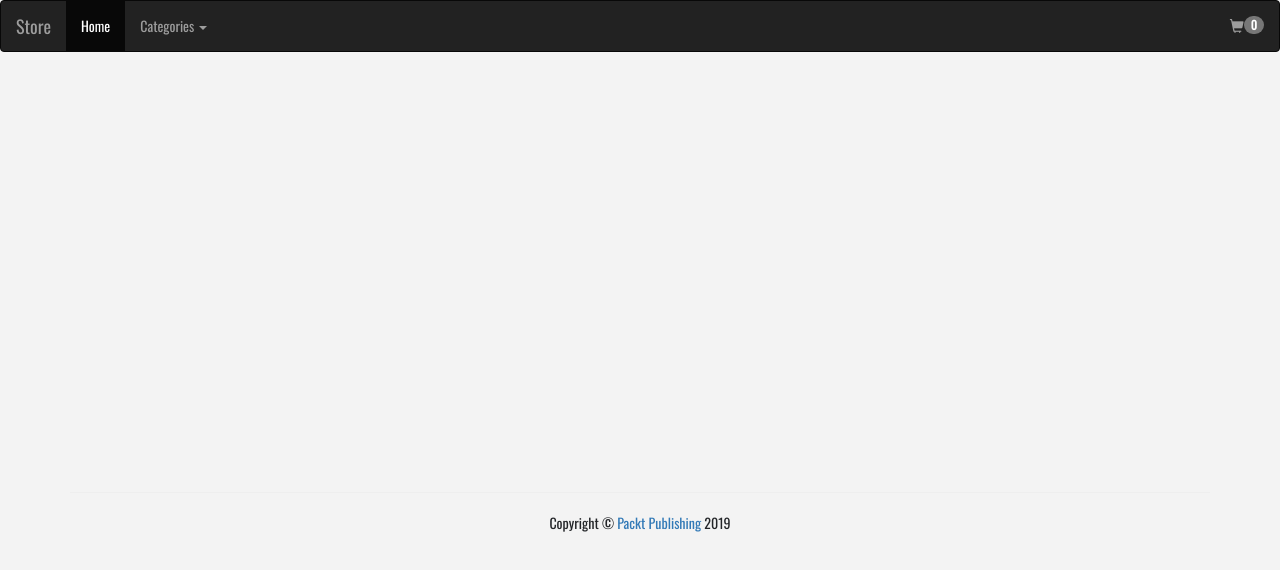
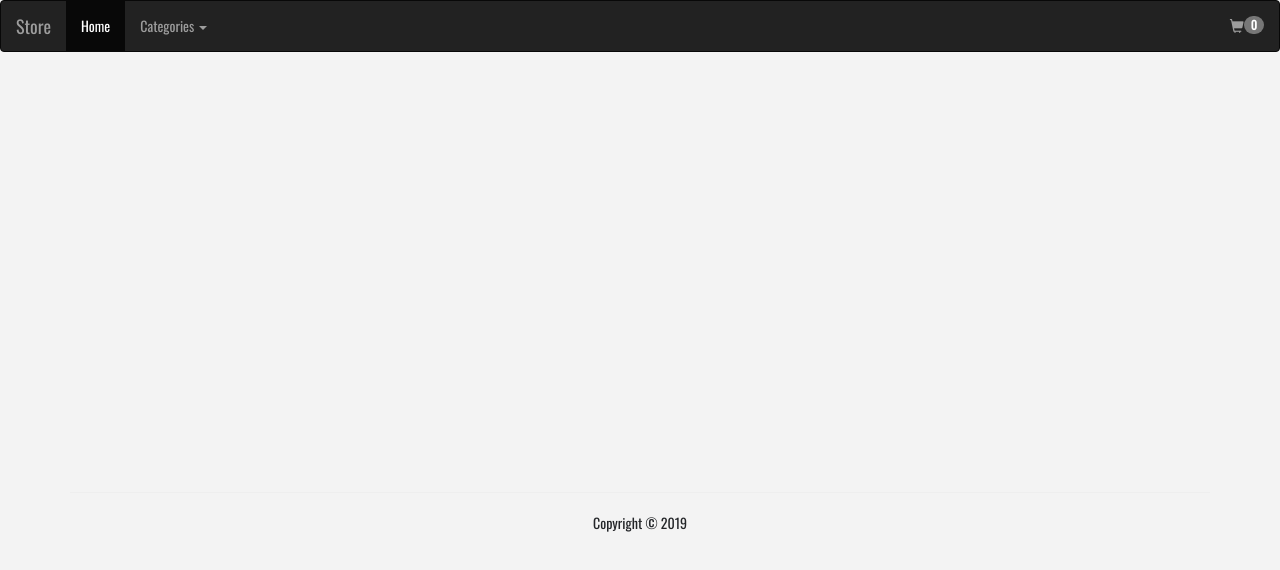
Before and after one commit to Hafid24/e-commerce-website-using-React-and-Redux, a React (Create React App) app: page /brand/1 in a window 1280 px wide. Shown: the top 570 px of the page. Built offline with nearby package versions, Linux system fonts and the light colour scheme.

Commit message:
fixed footer

```diff
--- a/src/components/Footer.js
+++ b/src/components/Footer.js
@@ -10,8 +10,7 @@ export default class Footer extends Component {
         <footer>
             <div class="row">
             <div class="col-lg-12">
-            <p>Copyright &copy; <Link to={ProductList}>Packt
-            Publishing</Link> 2019</p>
+            <p>Copyright &copy;  2019</p>
             </div>
             </div>
         </footer>
```
